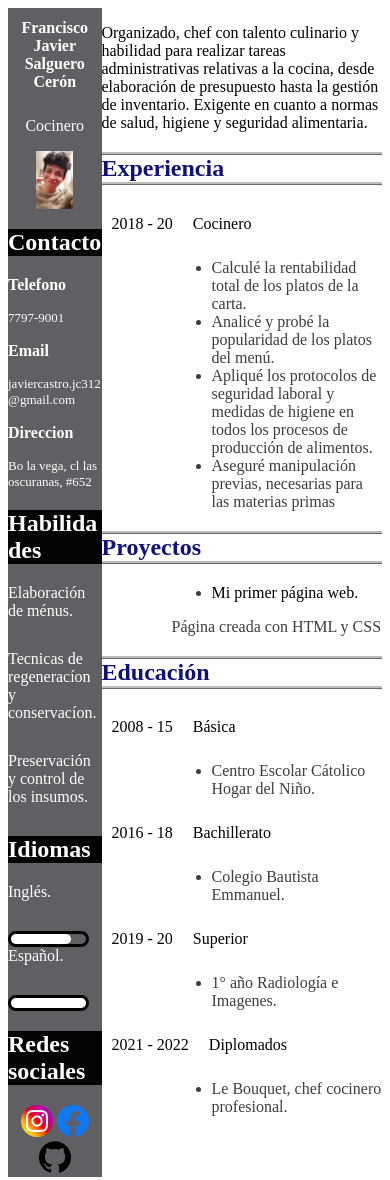
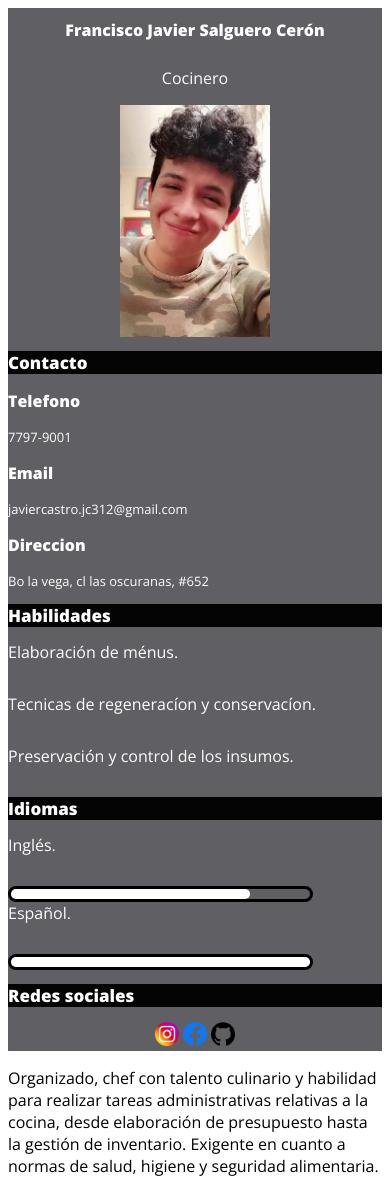
Before and after one commit to Javxer/CV, a website: page index.html in a window 390 px wide. Shown: the top 1180 px of the page. Drawn offline with nearby package versions, Linux system fonts and the light colour scheme.

Commit message:
Update styles.css

```diff
--- a/styles.css
+++ b/styles.css
@@ -1,6 +1,7 @@
 #wrapper{
     display: flex;
     word-wrap:break-word;
+    font-family: 'Open Sans', sans-serif;
 }
 #information{
     background: rgb(95, 95, 100);
@@ -16,6 +17,10 @@ header{
 #sobremi{
     background: white;
     width: 75%;
+}
+.foto{
+    width: 40%;
+    height: 40%;
 }
 #contacto h2, #skills h2{
     color: white;
@@ -121,17 +126,35 @@ header{
         margin: 0;
         padding: 0;
     }
+    #wrapper{
+        display: block;
+    }
+    #information{
+        width: 100%;
+    }
+    #sobremi{
+        width: 100%;
+    }
+
 }
-    .foto{
-    width: 40%;
-    height: 40%;
-}
-@media only screen and (max-width: 375px){
+
+@media only screen and (max-width: 450px){
     #information h2{
         font-size: 17px;
     }
     #redes-img img{
-        height: 25%;
-        width: 25%;
+        height: 1.5rem;
+        width: 1.5rem;
+    }
+
+    #wrapper{
+        display: block;
+    }
+    #information{
+        background: rgb(95, 95, 100);
+        width: 100%;
+    }
+    #sobremi{
+        width: 100%;
     }
 }
```
